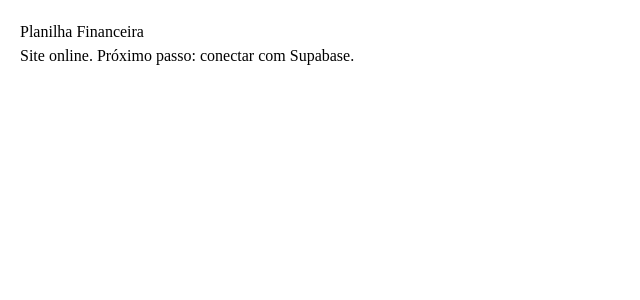
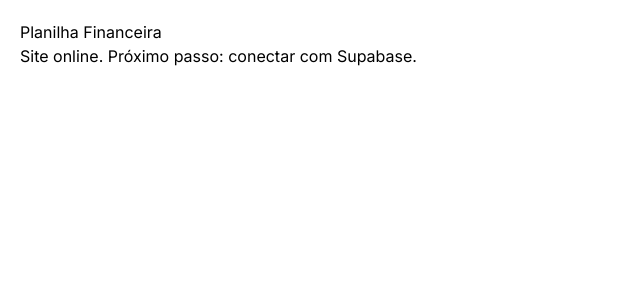
Before and after one commit to Paulo33-A/planilha-financeira-empresas-2.0, a Next.js app: page / in a window 1280 px wide. Shown: the top 300 px of the page, without its empty margins (0-640 px from the left). Built offline with nearby package versions, Linux system fonts and the light colour scheme.

Commit message:
Update layout.tsx

```diff
--- a/src/app/layout.tsx
+++ b/src/app/layout.tsx
@@ -1,9 +1,7 @@
 import "./globals.css";
+import { Inter } from "next/font/google";
 
-export const metadata = {
-  title: "Planilha Financeira",
-  description: "Sistema financeiro para empresas",
-};
+const inter = Inter({ subsets: ["latin"] });
 
 export default function RootLayout({
   children,
@@ -12,7 +10,7 @@
 }) {
   return (
     <html lang="pt-BR">
-      <body>{children}</body>
+      <body className={inter.className}>{children}</body>
     </html>
   );
 }
```
